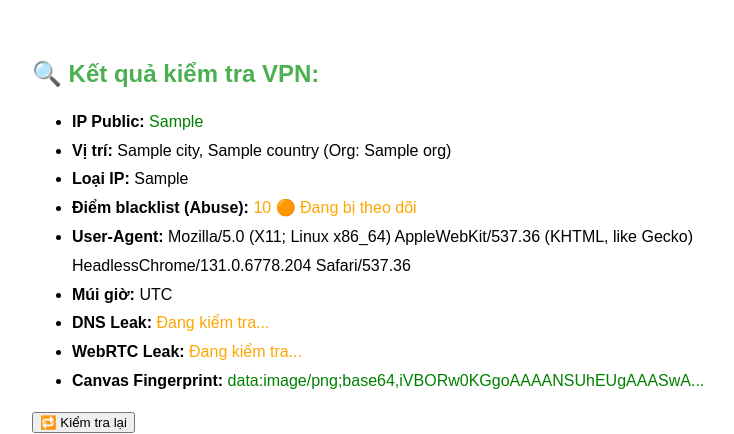
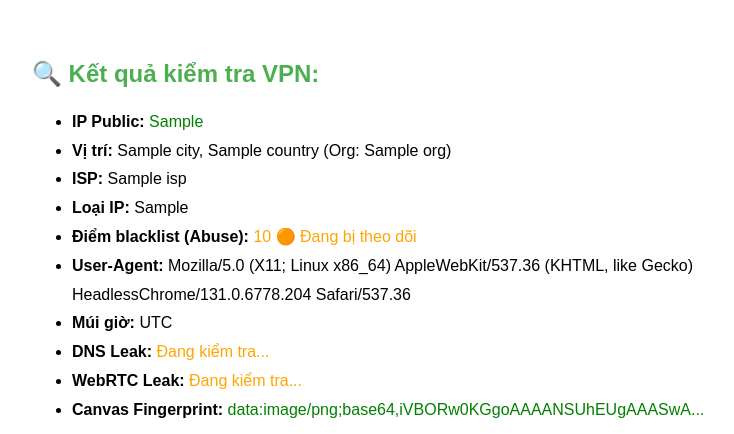
Before and after one commit to quangmktfpt/vpnleak-deep-scanner, a Flask app: template templates/index.html in a window 1280 px wide. Shown: the top 434 px of the page, without its empty margins (258-992 px from the left). Run offline with Flask 3, Linux system fonts and the light colour scheme; the template is opened without the code that fills it: most values are stand-ins (such as "Sample title", 1, 10 or a date in 2020).

Commit message:
Update index.html

```diff
--- a/templates/index.html
+++ b/templates/index.html
@@ -16,6 +16,7 @@
   <ul>
     <li><strong>IP Public:</strong> <span class="ok">{{ ip }}</span></li>
     <li><strong>Vị trí:</strong> {{ ip_info.city }}, {{ ip_info.country }} (Org: {{ ip_info.org }})</li>
+    <li><strong>ISP:</strong> {{ ip_info.isp }}</li>
     <li><strong>Loại IP:</strong> {{ ip_info.hostType }}</li>
     <li><strong>Điểm blacklist (Abuse):</strong>
       {% if ip_info.abuseScore > 50 %}
```
